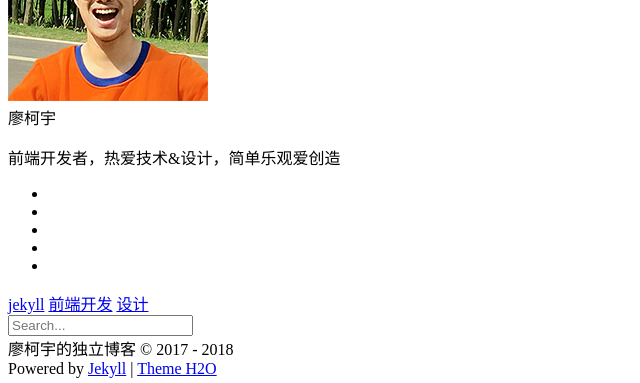
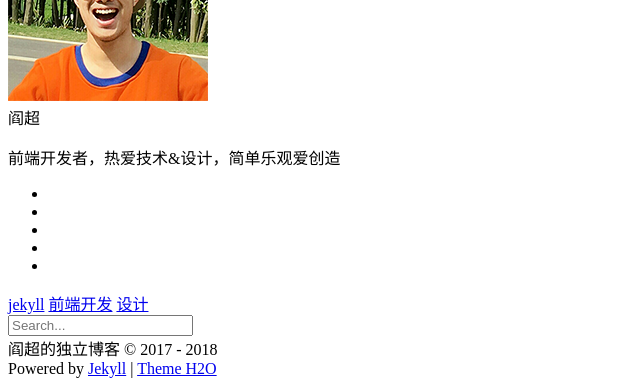
Before and after one commit to BinaryCaptain/BinaryCaptain.github.io, a Jekyll site: the page built from index.html, in a window 1280 px wide. Shown: the part 1271-1654 px from the top of the page, without its empty margins (0-640 px from the left). Built offline with Jekyll 4.4.1, drawn with Linux system fonts in a browser that asks for light colours; nearby versions of some CDN libraries; the list of posts is cut into pages by our own code.

Commit message:
修改博客1

```diff
--- a/_config.yml
+++ b/_config.yml
@@ -1,8 +1,8 @@
 # Site settings 配置站点
-title: '廖柯宇的独立博客'
-description: '昵称悟空，千禧一代，前端开发者/伪极客/灵魂摄影师，热爱技术&设计。很高兴能在这里与你分享我对技术和生活的思考。'
-keyword: '廖柯宇, 廖柯宇的独立博客, 廖柯宇的博客, 前端, 前端开发, 前端博客, javascript, vuejs, nodejs, 设计'
-url: 'http://liaokeyu.com' # your host
+title: '阎超的独立博客'
+description: '昵称小队长，前端开发者/伪极客/灵魂摄影师，热爱技术&设计。很高兴能在这里与你分享我对技术和生活的思考。'
+keyword: '阎超, 阎超的独立博客, 阎超的博客, 前端, 前端开发, 前端博客, javascript, vuejs, nodejs, 设计, react'
+url: 'https://yanchao123456.github.io/' # your host
 
 # if you don't need baseurl, you should leave this value blank.
 baseurl: ''
@@ -17,7 +17,7 @@ footer:
   since: 2017
 
 # Author 配置博主信息
-author: '廖柯宇'
+author: '阎超'
 nickname: '悟空'
 bio: '前端开发者，热爱技术&设计，简单乐观爱创造'
 avatar: '/assets/img/profile.png'
```
